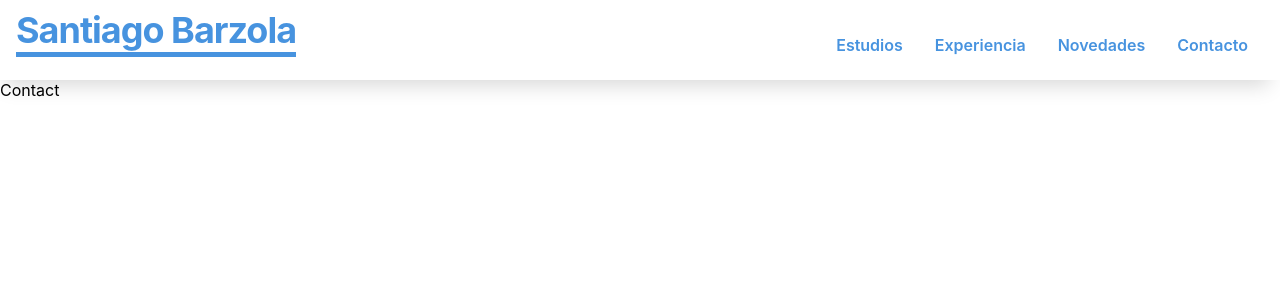
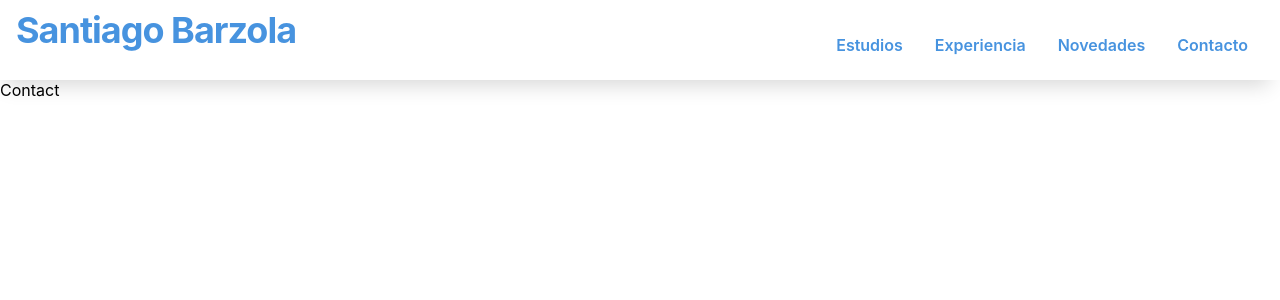
Before and after one commit to santiago0001/santiago_web_reactjs, a React (Create React App) app: page /contacto in a window 1280 px wide. Shown: the top 300 px of the page. Built offline with nearby package versions, Linux system fonts and the light colour scheme.

Commit message:
borderBottom routes

```diff
--- a/src/components/Navbar/Navbar.js
+++ b/src/components/Navbar/Navbar.js
@@ -12,6 +12,8 @@ import { theme } from "../theme";
 import MenuIcon from "@mui/icons-material/Menu";
 import { PopperMenuMobile } from "./PopperMenuMobile";
 import { useRef, useState } from "react";
+import { useLocation } from "react-router-dom";
+import { routes } from "../../utils/paths";
 
 export default function Navbar() {
   const isMd = useMediaQuery(theme.breakpoints.down("md"));
@@ -26,11 +28,14 @@ export default function Navbar() {
     }
     setopenPopper(false);
   };
+  const location = useLocation();
+  const isHome = location?.pathname === routes?.home;
+
   return (
     <>
       <ContainerNavbar>
         <ContainerTitleWeb>
-          <ContainerLinkWeb>
+          <ContainerLinkWeb borderBottom={isHome}>
             <LinkHome href={"/"} fontSize={36} fontWeight={700}>
               Santiago Barzola
             </LinkHome>
--- a/src/components/Navbar/Navbar.styled.js
+++ b/src/components/Navbar/Navbar.styled.js
@@ -46,9 +46,9 @@ export const ContainerTitleWeb = styled(Box)({
     height: "100%",
   },
 });
-export const ContainerLinkWeb = styled(Box)({
-  borderBottom: "5px solid",
-});
+export const ContainerLinkWeb = styled(Box)(({ borderBottom }) => ({
+  borderBottom: borderBottom ? "5px solid" : "5px solid white",
+}));
 
 export const BoxMenuMobile = styled(Box)(({ borderBottom }) => ({
   backgroundColor: theme.palette.common.white,
--- /dev/null
+++ b/src/utils/paths.js
@@ -0,0 +1,3 @@
+export const routes = {
+  home: "/",
+};
```
